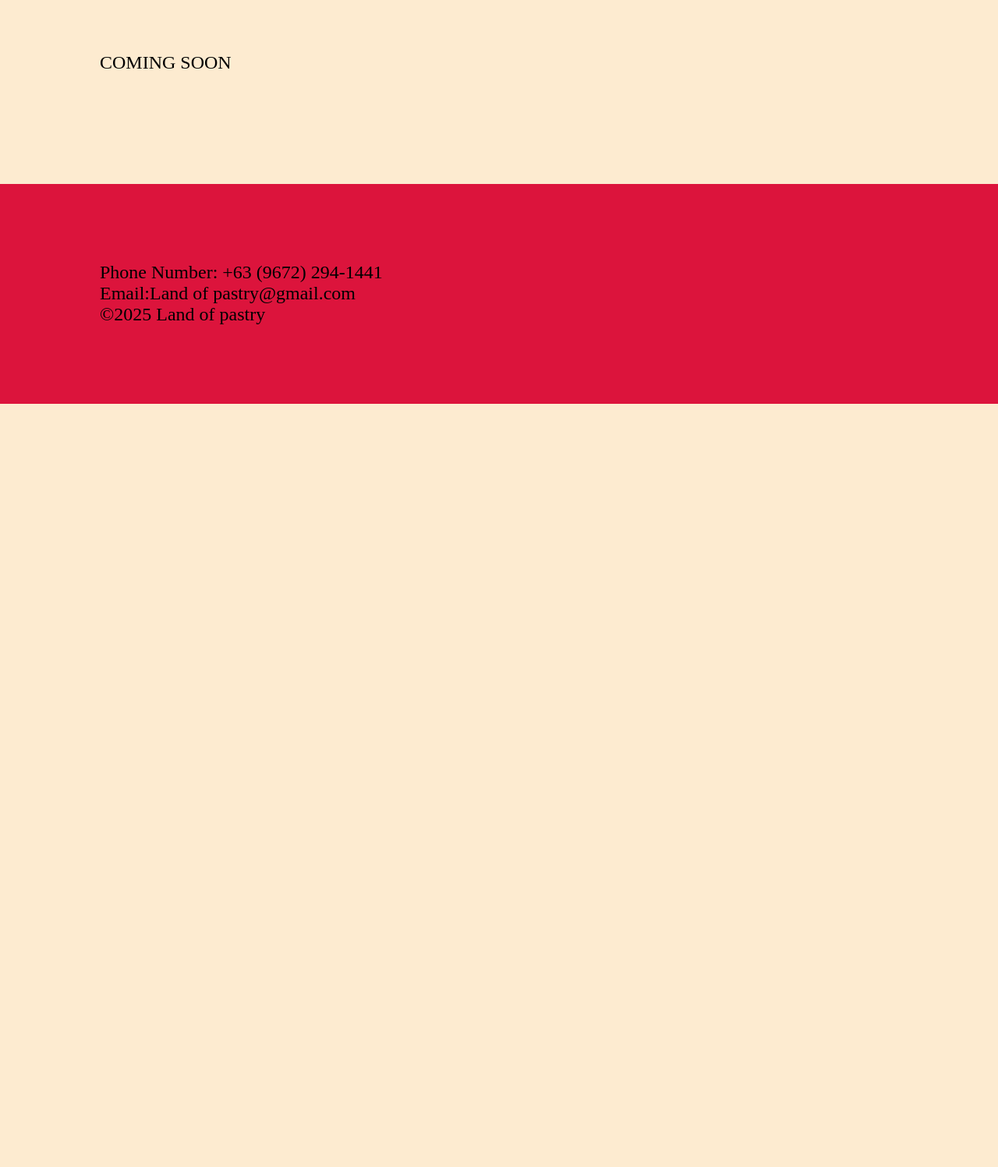
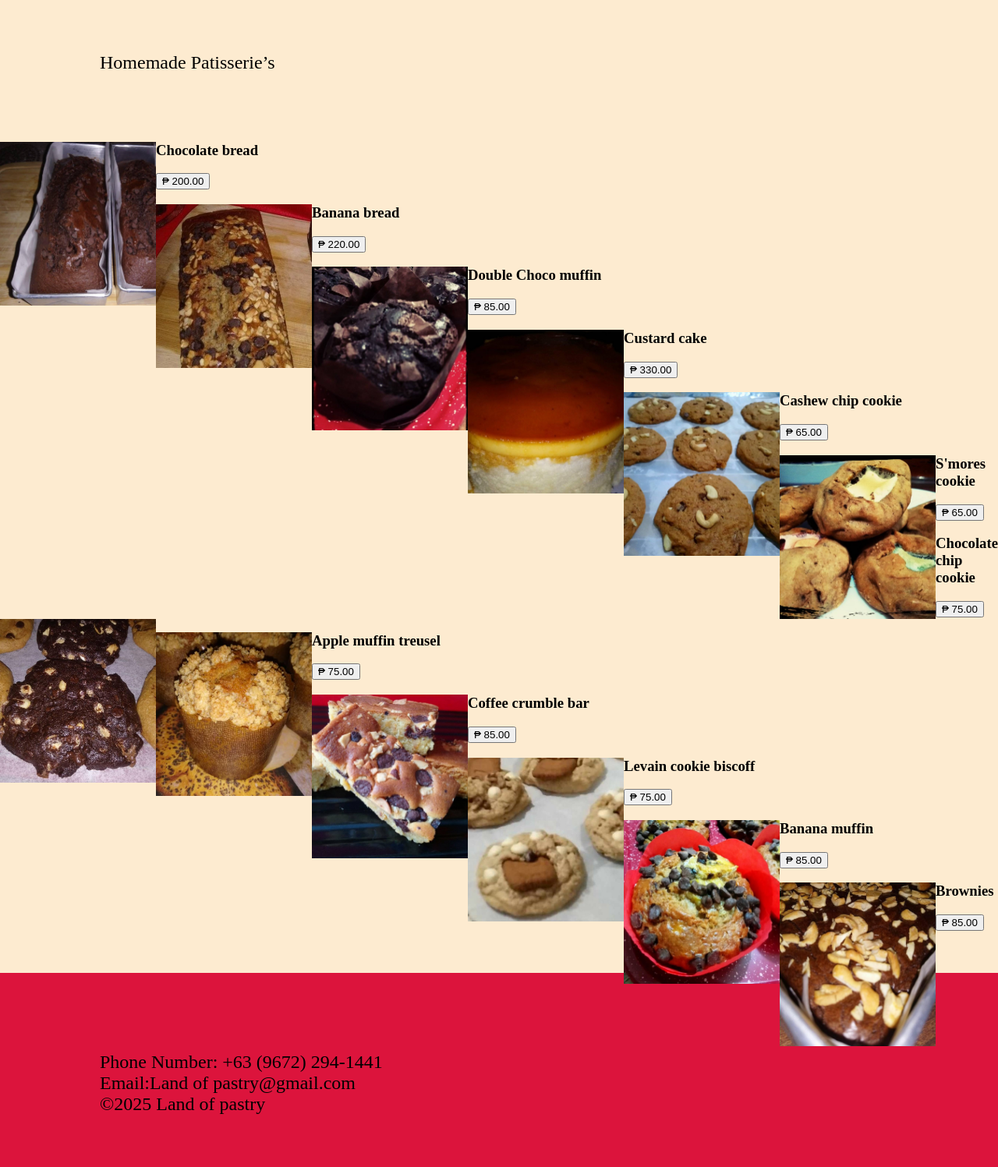
Before and after one commit to jonahlaylay/land-of-pastry-, a plain HTML site: page page 2.html in a window 1280 px wide. Shown: the part 95-1592 px from the top of the page at 78% size. Before the commit the page ends 800 px from the top, so only its background shows below. Drawn offline with Linux system fonts and the light colour scheme.

Commit message:
Revise menu and update About Us link
Updated the About Us link and added new menu items with descriptions and prices.

```diff
--- a/page 2.html
+++ b/page 2.html
@@ -22,10 +22,145 @@
                 <img class="favico" src="favicon.ico" alt="favico">
                 <li><a href="land of pastry.html">Home</a></li>
                 <li><a href="page 2.html">Our Menu</a></li>
-                <li><a href="#">About Us</a></li>
+                <li><a href="home.html">About Us</a></li>
             </ul>
         </nav>
-                <p>COMING SOON</p>
+        <p class="made">Homemade Patisserie’s</p>
+        <!--menu to nak-->
+        <div class="container">
+            <div class="chocbread">
+                <article>
+                   <div class="menu">
+                    <img src="chocolate bread.jpg" alt="chocbread" width="200px" height="210px">
+                    </div>
+                <div class="description">
+                    <h3>Chocolate bread</h3>
+                    <button class="pink">₱ 200.00</button>
+                </div>
+                </article>
+            </div>
+            <div class="banana">
+                <article>
+                   <div class="menu">
+                    <img src="banana bread.jpg" alt="banana bread" width="200px" height="210px">
+                    </div>
+                <div class="description">
+                    <h3>Banana bread</h3>
+                    <button class="pink">₱ 220.00</button>
+                </div>
+                </article>
+            </div>
+             <div class="cupcake">
+                 <article>
+                   <div class="menu">
+                    <img src="cupcake.jpg" alt="cupcake" width="200px" height="210px">
+                    </div>
+                <div class="description">
+                    <h3>Double Choco muffin</h3>
+                    <button class="pink">₱ 85.00</button>
+                </div>
+                </article>
+             </div>
+              <div class="custard">
+                 <article>
+                   <div class="menu">
+                    <img src="custard cake.jpg" alt="custard" width="200px" height="210px">
+                    </div>
+                <div class="description">
+                    <h3>Custard cake</h3>
+                    <button class="pink">₱ 330.00</button>
+                </div>
+                </article>
+              </div>
+               <div class="cashew">
+                 <article>
+                   <div class="menu">
+                    <img src="cashew.jpg" alt="cashew" width="200px" height="210px">
+                    </div>
+                <div class="description">
+                    <h3>Cashew chip cookie</h3>
+                    <button class="pink">₱ 65.00</button>
+                </div>
+                </article>
+               </div>
+                <div class="smores">
+                     <article>
+                   <div class="menu">
+                    <img src="smores cookies.jpg" alt="smores" width="200px" height="210px">
+                    </div>
+                <div class="description">
+                    <h3>S'mores cookie</h3>
+                    <button class="pink">₱ 65.00</button>
+                </div>
+                </article>
+                </div>
+                 <div class="chip">
+                     <article>
+                   <div class="menu">
+                    <img src="chocolate chip cookie.jpg" alt="chocolate cookie" width="200px" height="210px">
+                    </div>
+                <div class="description">
+                    <h3>Chocolate chip cookie</h3>
+                    <button class="pink">₱ 75.00</button>
+                </div>
+                </article>
+                 </div>
+                  <div class="treusel">
+                     <article>
+                   <div class="menu">
+                    <img src="muffin.jpg" alt="muffin" width="200px" height="210px">
+                    </div>
+                <div class="description">
+                    <h3>Apple muffin treusel</h3>
+                    <button class="pink">₱ 75.00</button>
+                </div>
+                </article>
+                  </div>
+                   <div class="coffee">
+                     <article>
+                   <div class="menu">
+                    <img src="coffee crumble bar.jpg" alt="coffee crumble bar" width="200px" height="210px">
+                    </div>
+                <div class="description">
+                    <h3>Coffee crumble bar</h3>
+                    <button class="pink">₱ 85.00</button>
+                </div>
+                </article>
+                   </div>
+                    <div class="levain">
+                         <article>
+                   <div class="menu">
+                    <img src="biscoff.jpg" alt="biscoff" width="200px" height="210px">
+                    </div>
+                <div class="description">
+                    <h3>Levain cookie biscoff</h3>
+                    <button class="pink">₱ 75.00</button>
+                </div>
+                </article>
+                    </div>
+                     <div class="banamuff">
+                         <article>
+                   <div class="menu">
+                    <img src="banana muffin.jpg" alt="banana muffin" width="200px" height="210px">
+                    </div>
+                <div class="description">
+                    <h3>Banana muffin</h3>
+                    <button class="pink">₱ 85.00</button>
+                </div>
+                </article>
+                     </div>
+                      <div class="brown">
+                         <article>
+                   <div class="menu">
+                    <img src="brownies.jpg" alt="brownies" width="200px" height="210px">
+                    </div>
+                <div class="description">
+                    <h3>Brownies</h3>
+                    <button class="pink">₱ 85.00</button>
+                </div>
+                </article>
+                      </div>
+        </div>
             <br>
                 <br>
                     <br>
```
